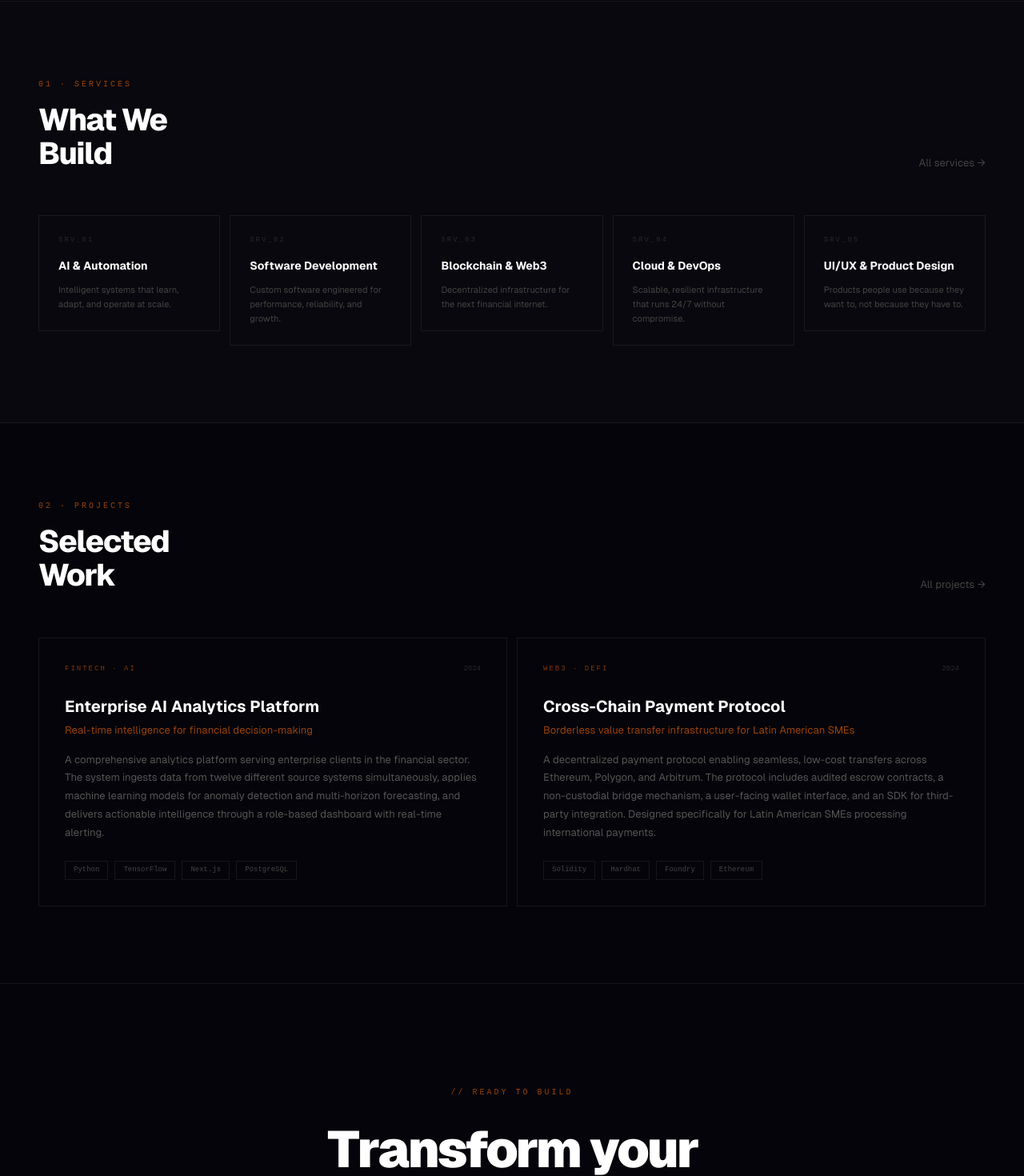
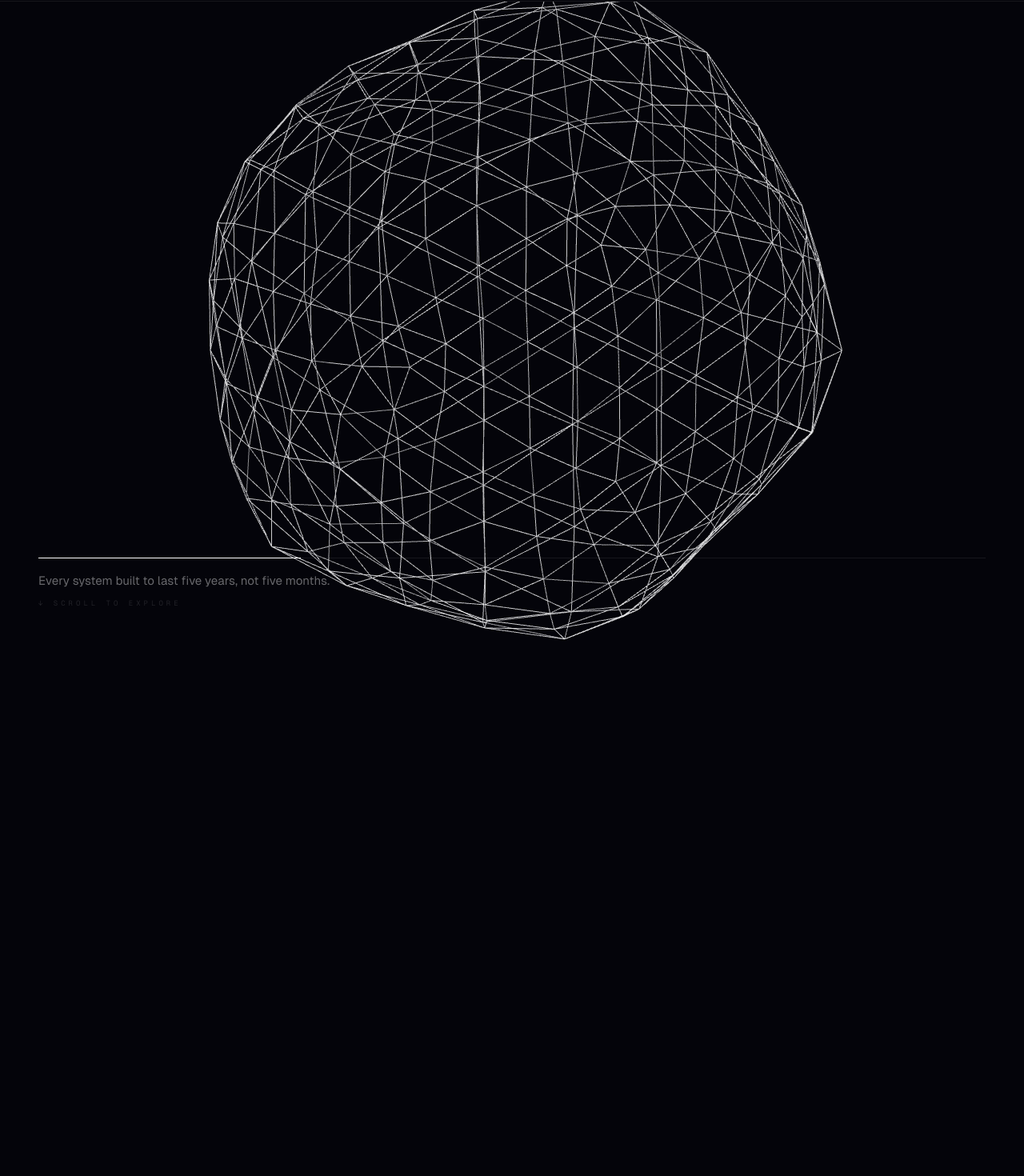
Before and after one commit to DevJhonnTorres/zynexlabs, a Next.js app: page / in a window 1280 px wide. Shown: the part 880-2350 px from the top of the page at 80% size. Built offline with nearby package versions, Linux system fonts and the light colour scheme.

Commit message:
feat: integrate ScrollCanvas into home page, B&W sections

```diff
--- a/app/page.tsx
+++ b/app/page.tsx
@@ -1,6 +1,7 @@
 import Link from 'next/link'
 import { AnimatedSection } from '@/components/ui/AnimatedSection'
 import { Hero } from '@/components/sections/Hero'
+import { ScrollCanvas } from '@/components/canvas/ScrollCanvas'
 import { SERVICES, PROJECTS } from '@/lib/constants'
 
 export default function Home() {
@@ -8,32 +9,36 @@ export default function Home() {
     <>
       <Hero />
 
-      {/* Services overview */}
-      <section className="border-b border-[rgba(255,255,255,0.07)] bg-[rgba(255,255,255,0.015)] px-12 py-24">
+      {/* ── Scroll-driven 3D canvas (Dirac-style) ── */}
+      <ScrollCanvas />
+
+      {/* ── Services overview ── */}
+      <section className="border-b border-[var(--border)] px-12 py-24">
         <div className="max-w-[1200px] mx-auto">
-          <div className="font-mono text-[10px] tracking-[3px] text-[rgba(255,106,0,0.6)] mb-4">01 · SERVICES</div>
+          <div className="font-mono text-[10px] tracking-[4px] text-[var(--label)] mb-4">01 · SERVICES</div>
           <div className="flex items-end justify-between mb-14">
             <h2 className="text-[clamp(28px,3vw,42px)] font-extrabold tracking-[-1.5px] leading-[1.1]">
               What We<br />Build
             </h2>
             <Link
               href="/services"
-              className="text-[13px] text-[#444] hover:text-[#FF6A00] transition-colors duration-200 no-underline"
+              className="text-[12px] text-[var(--dim)] hover:text-white transition-colors duration-200 no-underline"
             >
               All services →
             </Link>
           </div>
 
-          <div className="grid grid-cols-5 gap-3">
+          {/* 5-column grid with 1px separators */}
+          <div className="grid grid-cols-5 gap-0 bg-[var(--border)]">
             {SERVICES.map((svc, i) => (
               <AnimatedSection key={svc.slug} delay={i * 0.07}>
                 <Link href={`/services#${svc.slug}`} className="no-underline block">
-                  <div className="border border-[rgba(255,255,255,0.07)] p-6 h-full hover:border-[rgba(255,106,0,0.28)] hover:bg-[rgba(255,255,255,0.02)] transition-all duration-300 cursor-pointer group">
-                    <div className="font-mono text-[9px] text-[#2a2a2a] tracking-[2px] mb-4">{svc.num}</div>
-                    <div className="text-[14px] font-bold text-white mb-3 group-hover:text-[#FF6A00] transition-colors duration-200 leading-[1.2]">
+                  <div className="bg-[var(--bg)] p-6 h-full hover:bg-[var(--surface)] transition-colors duration-200 group">
+                    <div className="font-mono text-[9px] text-[var(--dim)] tracking-[2px] mb-4">{svc.num}</div>
+                    <div className="text-[13px] font-bold text-white mb-3 leading-[1.2] group-hover:text-[var(--muted)] transition-colors duration-200">
                       {svc.title}
                     </div>
-                    <div className="text-[11px] text-[#444] leading-[1.65]">{svc.tagline}</div>
+                    <div className="text-[11px] text-[var(--dim)] leading-[1.65] opacity-70">{svc.tagline}</div>
                   </div>
                 </Link>
               </AnimatedSection>
@@ -42,39 +47,43 @@ export default function Home() {
         </div>
       </section>
 
-      {/* Projects overview — 2 featured */}
-      <section className="border-b border-[rgba(255,255,255,0.07)] px-12 py-24">
+      {/* ── Projects overview ── */}
+      <section className="border-b border-[var(--border)] px-12 py-24">
         <div className="max-w-[1200px] mx-auto">
-          <div className="font-mono text-[10px] tracking-[3px] text-[rgba(255,106,0,0.6)] mb-4">02 · PROJECTS</div>
+          <div className="font-mono text-[10px] tracking-[4px] text-[var(--label)] mb-4">02 · PROJECTS</div>
           <div className="flex items-end justify-between mb-14">
             <h2 className="text-[clamp(28px,3vw,42px)] font-extrabold tracking-[-1.5px] leading-[1.1]">
               Selected<br />Work
             </h2>
             <Link
               href="/projects"
-              className="text-[13px] text-[#444] hover:text-[#FF6A00] transition-colors duration-200 no-underline"
+              className="text-[12px] text-[var(--dim)] hover:text-white transition-colors duration-200 no-underline"
             >
               All projects →
             </Link>
           </div>
 
-          <div className="grid grid-cols-2 gap-3">
+          {/* 2-column grid with 1px separators */}
+          <div className="grid grid-cols-2 gap-0 bg-[var(--border)]">
             {PROJECTS.slice(0, 2).map((p, i) => (
               <AnimatedSection key={p.hash} delay={i * 0.1}>
                 <Link href="/projects" className="no-underline block">
-                  <div className="border border-[rgba(255,255,255,0.07)] p-8 group hover:border-[rgba(255,106,0,0.28)] hover:bg-[rgba(255,255,255,0.02)] transition-all duration-300 cursor-pointer h-full">
+                  <div className="bg-[var(--bg)] p-8 h-full hover:bg-[var(--surface)] transition-colors duration-200 group">
                     <div className="flex items-center justify-between mb-7">
-                      <span className="font-mono text-[9px] tracking-[2px] text-[rgba(255,106,0,0.5)] uppercase">{p.vertical}</span>
-                      <span className="font-mono text-[9px] text-[#2a2a2a]">{p.year}</span>
+                      <span className="font-mono text-[8px] tracking-[2px] text-[var(--label)] uppercase">{p.vertical}</span>
+                      <span className="font-mono text-[8px] text-[var(--dim)]">{p.year}</span>
                     </div>
-                    <h3 className="text-[20px] font-bold text-white mb-2 leading-[1.2] group-hover:text-[#FF6A00] transition-colors duration-200">
+                    <h3 className="text-[18px] font-bold text-white mb-2 leading-[1.2] group-hover:text-[var(--muted)] transition-colors duration-200">
                       {p.title}
                     </h3>
-                    <p className="text-[13px] text-[rgba(255,106,0,0.6)] mb-4">{p.subtitle}</p>
-                    <p className="text-[13px] text-[#555] leading-[1.75] mb-6">{p.description}</p>
+                    <p className="text-[12px] text-[var(--label)] mb-4">{p.subtitle}</p>
+                    <p className="text-[13px] text-[var(--dim)] leading-[1.75] mb-6 opacity-70">{p.description}</p>
                     <div className="flex flex-wrap gap-2">
                       {p.tech.slice(0, 4).map(t => (
-                        <span key={t} className="font-mono text-[9px] text-[#444] border border-[rgba(255,255,255,0.07)] px-2.5 py-1">
+                        <span
+                          key={t}
+                          className="font-mono text-[8px] text-[var(--dim)] border border-[var(--border)] px-2.5 py-1"
+                        >
                           {t}
                         </span>
                       ))}
@@ -87,27 +96,27 @@ export default function Home() {
         </div>
       </section>
 
-      {/* CTA */}
+      {/* ── CTA ── */}
       <section className="px-12 py-32 text-center">
         <div className="max-w-[640px] mx-auto">
           <AnimatedSection>
-            <div className="font-mono text-[10px] tracking-[3px] text-[rgba(255,106,0,0.6)] mb-8 flex justify-center">
+            <div className="font-mono text-[9px] tracking-[4px] text-[var(--label)] mb-8 flex justify-center">
               {'// READY TO BUILD'}
             </div>
             <h2 className="text-[clamp(36px,5vw,68px)] font-black tracking-[-3px] leading-[1.0] mb-6">
               Transform your vision into{' '}
-              <span className="text-[#FF6A00]">digital infrastructure</span>
+              <span className="text-[var(--dim)]">digital infrastructure</span>
             </h2>
-            <p className="text-[16px] text-[#555] leading-[1.75] mb-10">
-              Free 30-minute discovery call. We understand your challenge, share our approach, and tell you honestly whether we are the right fit.
+            <p className="text-[16px] text-[var(--muted)] leading-[1.75] mb-10 opacity-50">
+              Free 30-minute discovery call. We understand your challenge and tell you honestly whether we are the right fit.
             </p>
             <Link
               href="/contact"
-              className="inline-flex items-center gap-2 bg-[#FF6A00] text-black font-bold text-[14px] px-12 py-4 hover:bg-[#ff7c1a] transition-colors duration-200 no-underline"
+              className="inline-flex items-center gap-2 bg-white text-black font-bold text-[13px] tracking-[1px] px-12 py-4 hover:bg-[rgba(255,255,255,0.85)] transition-colors duration-200 no-underline"
             >
               Schedule a Free Discovery Call
             </Link>
-            <div className="mt-5 font-mono text-[10px] text-[#2a2a2a] tracking-[2px]">
+            <div className="mt-5 font-mono text-[9px] text-[var(--dim)] tracking-[2px]">
               CALENDLY · FREE 30-MIN · NO COMMITMENT
             </div>
           </AnimatedSection>
```
